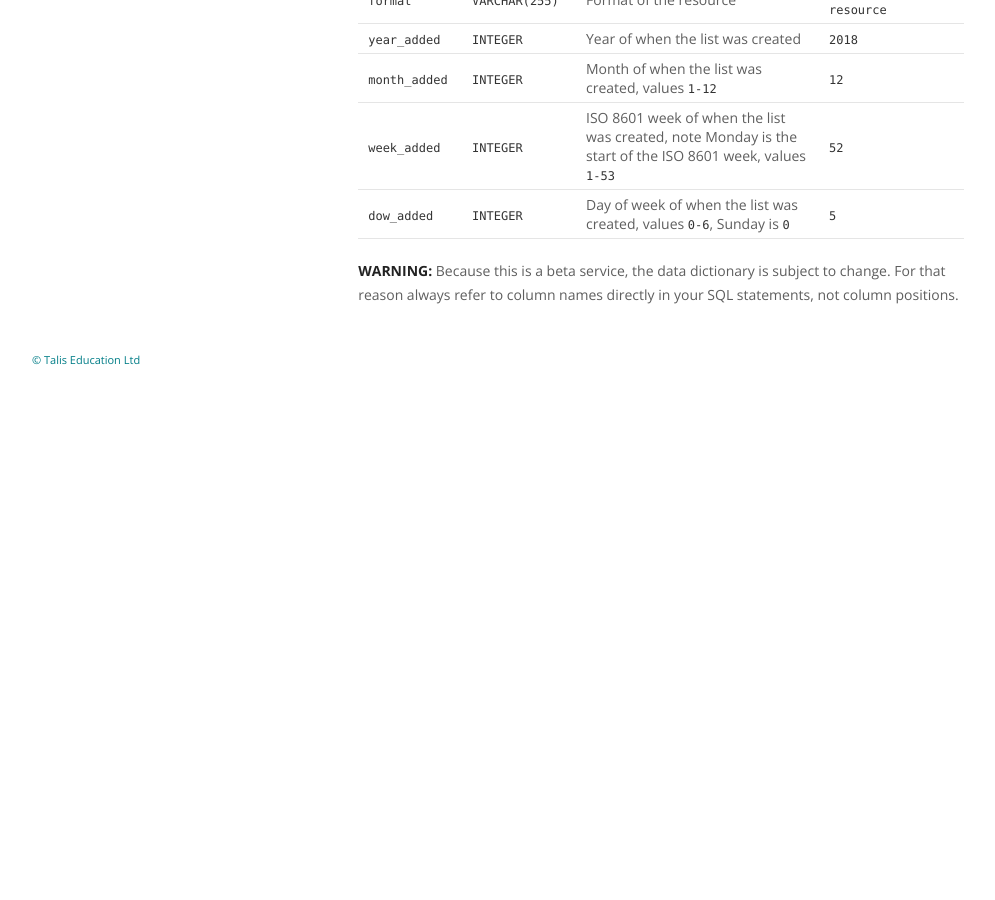
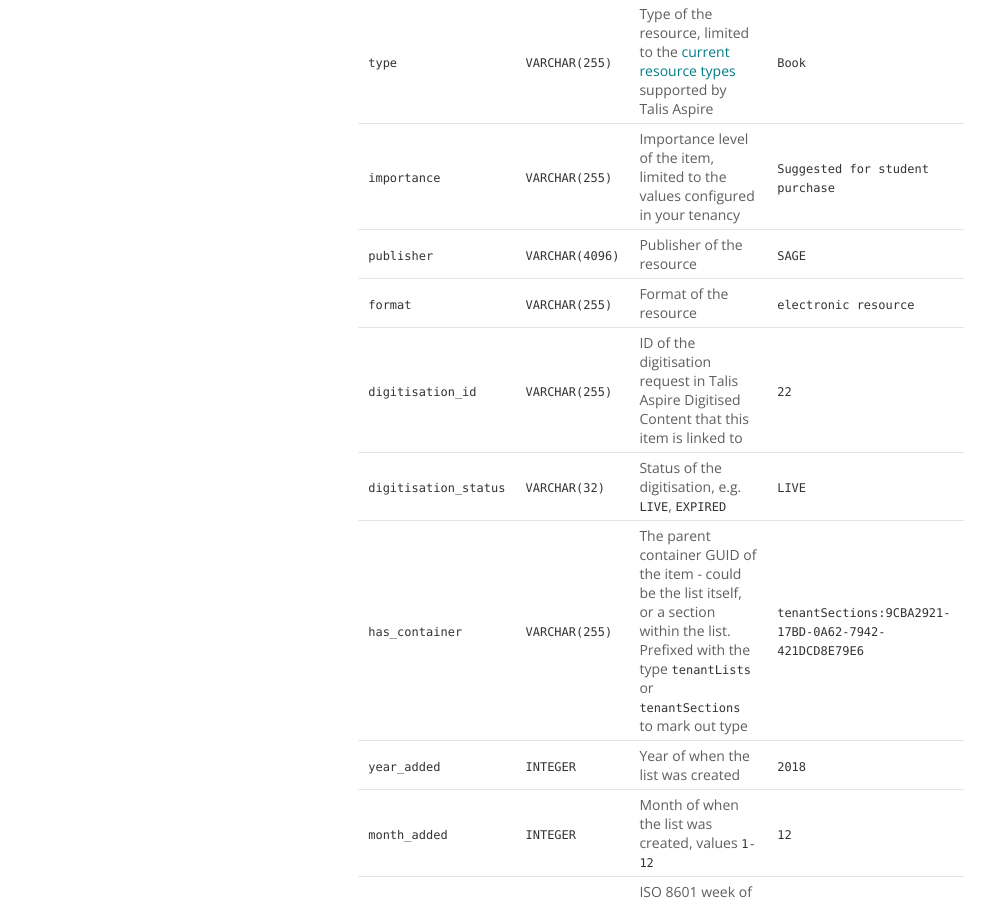
Before and after one commit to techfromsage/advanced-mis, a Jekyll site: the page built from topics/items.md, in a window 1280 px wide and 900 px high, scrolled down 997 px. Shown: the whole window, without its empty margins (142-1137 px from the left). Built offline with Jekyll 4.4.1, drawn with Linux system fonts in a browser that asks for light colours; before the commit the page ends 1402 px from its top, so only the background shows below that.

Commit message:
Added additional columns to itmes dict

```diff
--- a/topics/items.md
+++ b/topics/items.md
@@ -29,6 +29,9 @@ body_class: items
 | `importance` | `VARCHAR(255)` | Importance level of the item, limited to the values configured in your tenancy | `Suggested for student purchase` |
 | `publisher` | `VARCHAR(4096)` | Publisher of the resource | `SAGE` |
 | `format` | `VARCHAR(255)` | Format of the resource | `electronic resource` |
+| `digitisation_id` | `VARCHAR(255)` | ID of the digitisation request in Talis Aspire Digitised Content that this item is linked to | `22` |
+| `digitisation_status` | `VARCHAR(32)` | Status of the digitisation, e.g. `LIVE`, `EXPIRED` | `LIVE` |
+| `has_container` | `VARCHAR(255)` | The parent container GUID of the item - could be the list itself, or a section within the list. Prefixed with the type `tenantLists` or `tenantSections` to mark out type  | `tenantSections:9CBA2921-17BD-0A62-7942-421DCD8E79E6` |
 | `year_added` | `INTEGER` | Year of when the list was created | `2018` |
 | `month_added` | `INTEGER` | Month of when the list was created, values `1-12` | `12` |
 | `week_added` | `INTEGER` | ISO 8601 week of when the list was created, note Monday is the start of the ISO 8601 week, values `1-53` | `52` |
```
